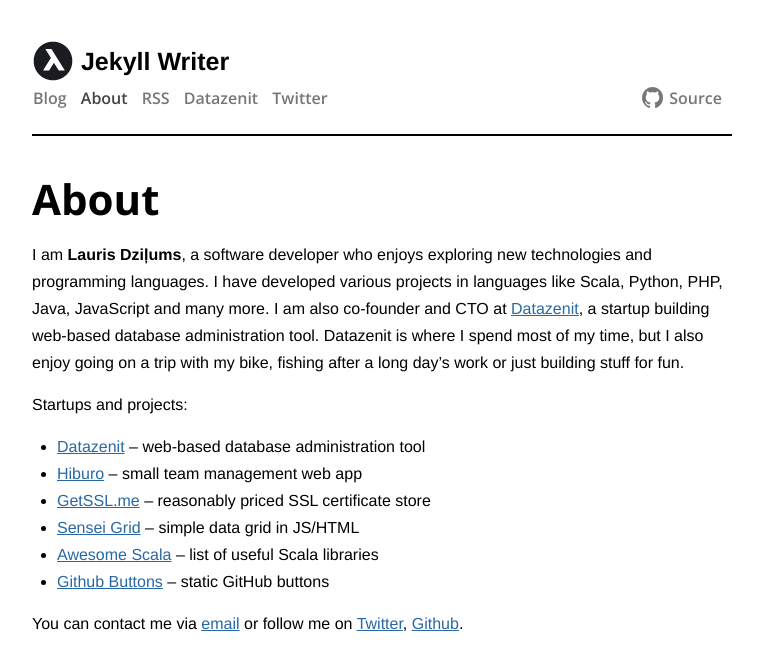
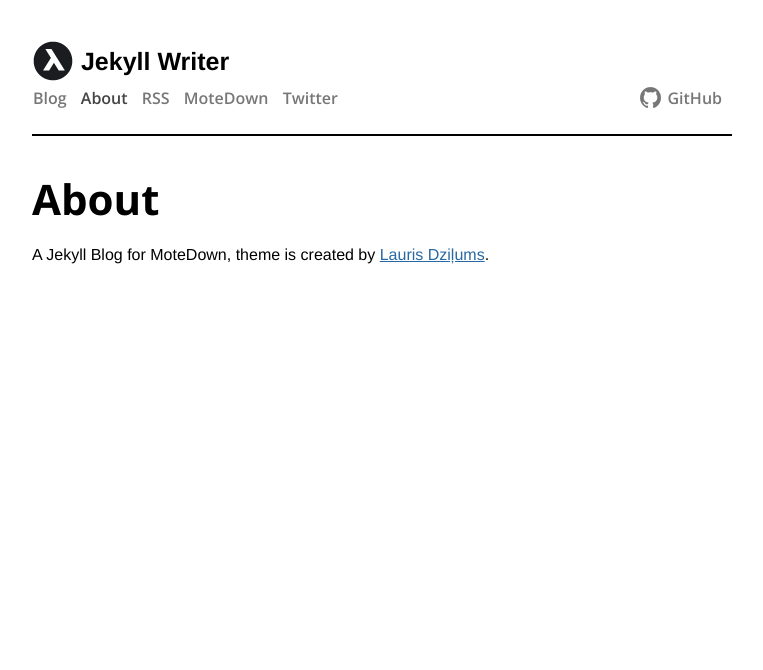
Before and after one commit to jekyll-writer/jekyll-writer.github.io, a Jekyll site: the page built from about.md, in a window 1280 px wide. Shown: the top 670 px of the page, without its empty margins (258-1021 px from the left). Built offline with Jekyll 4.4.1, drawn with Linux system fonts in a browser that asks for light colours.

Commit message:
new theme

```diff
--- a/_includes/head.html
+++ b/_includes/head.html
@@ -14,9 +14,6 @@
     <meta name="twitter:url" content="{{ page.url | replace:'index.html','' | prepend: site.baseurl | prepend: site.url }}" />
     {% if page.image %}<meta name="twitter:image" content="{{ site.baseurl | prepend: site.url }}{{ page.image }}" />{% endif %}
 
-    <!-- google -->
-    <link rel="author" href="https://plus.google.com/u/1/106958955611683589420/posts"/>
-    <link rel="publisher" href="https://plus.google.com/u/1/106958955611683589420"/>
     {% if page.image %}<meta name="thumbnail" content="{{ site.baseurl | prepend: site.url }}{{ page.image }}" />{% endif %}
 
 
--- a/_includes/header.html
+++ b/_includes/header.html
@@ -13,12 +13,12 @@
     {% endif %}
   {% endfor %}
   <a href="/feed.xml" target="_blank" class="page-link">RSS</a>
-  <a href="http://datazenit.com/" target="_blank" class="page-link">Datazenit</a>
-  <a href="http://twitter.com/lauriswat" target="_blank" class="page-link">Twitter</a>
-  <a href="http://github.com/lauris/lauris.github.com"
+  <a href="http://MoteDown.com/" target="_blank" class="page-link">MoteDown</a>
+  <a href="http://twitter.com/{{ site.twitter }}" target="_blank" class="page-link">Twitter</a>
+  <a href="http://github.com/{{ site.github }}"
     target="_blank"
     class="page-link github-link">
     <img src="/images/github-repo.png" alt="">
-    Source</a>
+    GitHub</a>
   </div>
 </header>
--- a/about.md
+++ b/about.md
@@ -6,21 +6,4 @@ comments: false
 author_footer: false
 ---
 
-I am **Lauris Dziļums**, a software developer who enjoys exploring
-new technologies and programming languages. I have developed various
-projects in languages like Scala, Python, PHP, Java, JavaScript and
-many more. I am also co-founder and CTO at [Datazenit](http://datazenit.com),
-a startup building web-based database administration tool. Datazenit is where
-I spend most of my time, but I also enjoy going on a trip with my bike,
-fishing after a long day's work or just building stuff for fun.
-
-Startups and projects:
-
-* [Datazenit](http://datazenit.com) – web-based database administration tool
-* [Hiburo](https://hiburo.com) – small team management web app
-* [GetSSL.me](https://getssl.me) – reasonably priced SSL certificate store
-* [Sensei Grid](https://github.com/datazenit/sensei-grid) – simple data grid in JS/HTML
-* [Awesome Scala](https://github.com/lauris/awesome-scala) –  list of useful Scala libraries
-* [Github Buttons](https://github.com/lauris/github-buttons) – static GitHub buttons
-
-You can contact me via [email](mailto:lauris@discuss.lv) or follow me on [Twitter](http://twitter.com/lauriswat), [Github](http://github.com/lauris).
+A Jekyll Blog for MoteDown, theme is created by [Lauris Dziļums](http://github.com/lauris).
```
